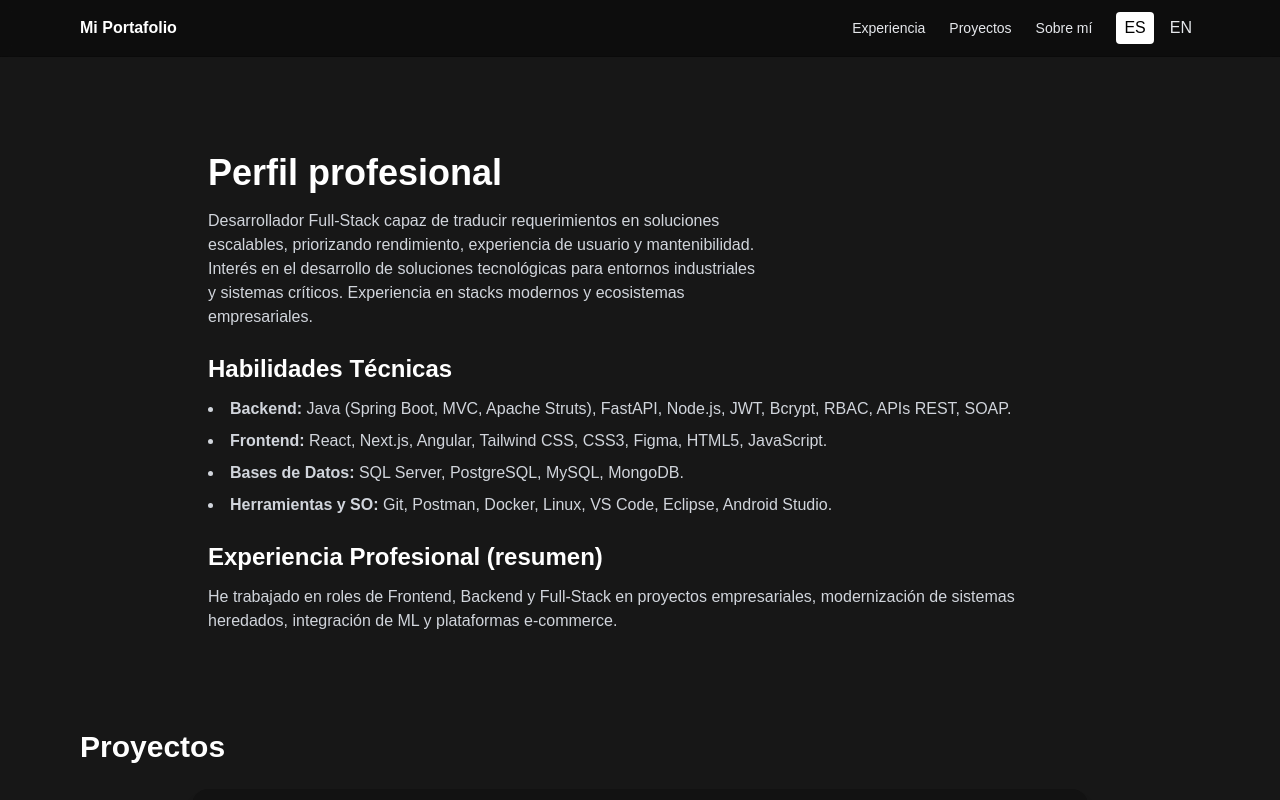
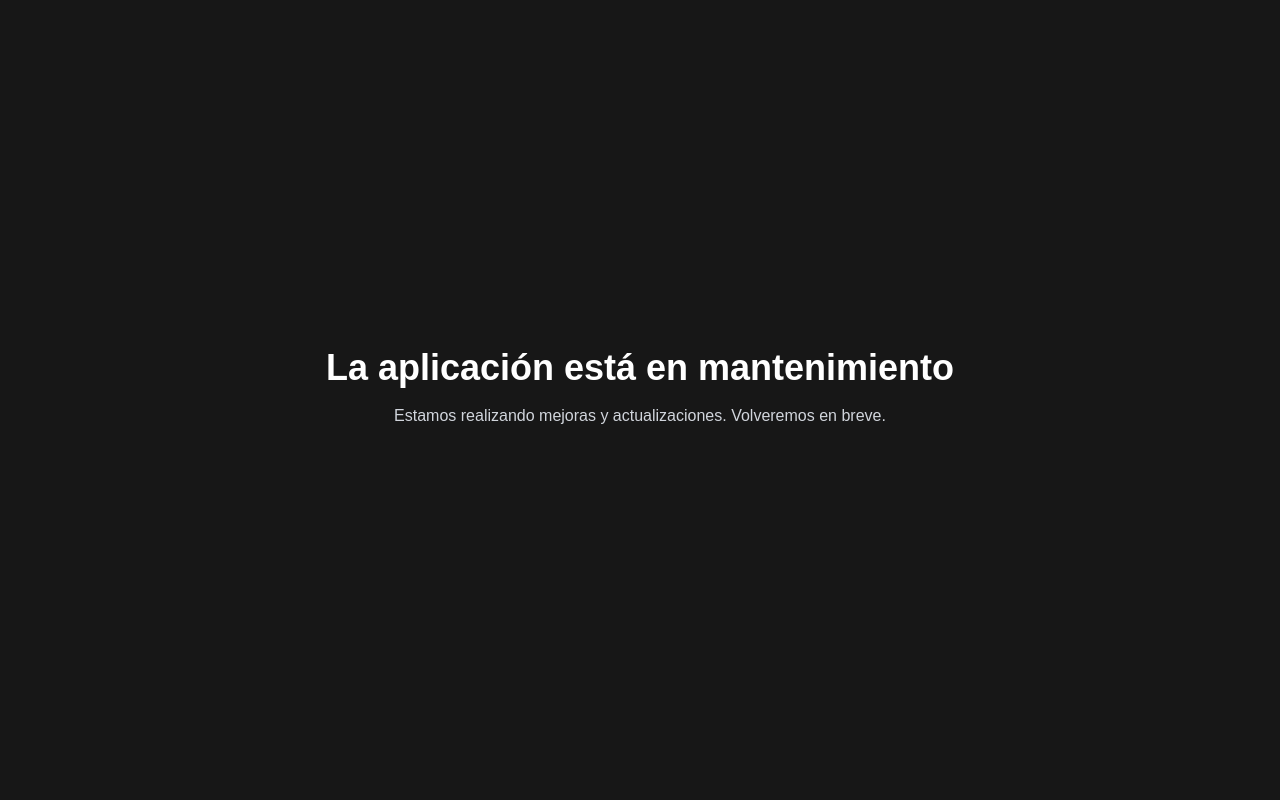
Before and after one commit to aleor25/portfolio, a Next.js app: page / in a window 1280 px wide. Shown: the top 800 px of the page. Built offline with nearby package versions, Linux system fonts and the light colour scheme.

Commit message:
fix: update Home component to display maintenance message instead of PortfolioMain

```diff
--- a/app/page.tsx
+++ b/app/page.tsx
@@ -1,5 +1,10 @@
-import PortfolioMain from '../components/PortfolioMain'
-
 export default function Home() {
-  return <PortfolioMain />
+  return (
+    <div className="min-h-screen flex items-center justify-center bg-neutral-900 text-white">
+      <main className="text-center p-8">
+        <h1 className="text-4xl font-bold mb-4">La aplicación está en mantenimiento</h1>
+        <p className="text-gray-300 mb-6">Estamos realizando mejoras y actualizaciones. Volveremos en breve.</p>
+      </main>
+    </div>
+  )
 }
```
